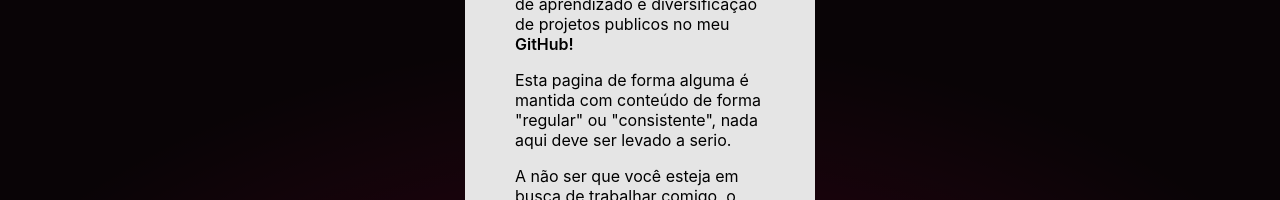
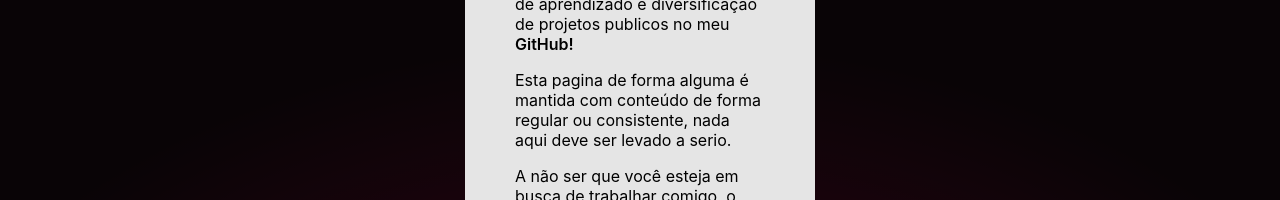
Before and after one commit to yoitscarolinee/NextJs-CRUD-blog, a Next.js app: page / in a window 1280 px wide. Both pictures are taken after a click on the element 1255 px from the left and 775 px from the top of the page. Shown: the part 283-483 px from the top of the page. Built offline with nearby package versions, Linux system fonts and the light colour scheme.

Commit message:
fix: no-unescaped-entities

```diff
--- a/pages/index.js
+++ b/pages/index.js
@@ -31,7 +31,7 @@
             <h3>Informações</h3>
             <hr/>
             <p>Esse site foi feito com o intuito de aprendizado e diversificação de projetos publicos no meu <Link href="https://github.com/yoitscarolinee"><span>GitHub!</span></Link></p>
-            <p>Esta pagina de forma alguma é mantida com conteúdo de forma "regular" ou "consistente", nada aqui deve ser levado a serio.</p>
+            <p>Esta pagina de forma alguma é mantida com conteúdo de forma regular ou consistente, nada aqui deve ser levado a serio.</p>
             <p>A não ser que você esteja em busca de trabalhar comigo, o codigo dessa pagina é aberto para você analisar as minhas habilidades em tarefas simples tanto do front como do backend.</p>
             <br/>
             <div onClick={handleClick}>
```
